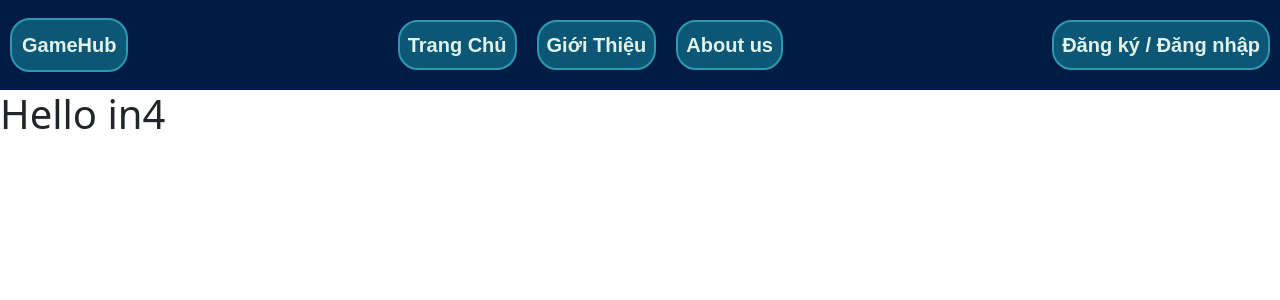
After one commit to qichuang5705/Game-Hub-Platform, a Django app: page /in4user/ in a window 1280 px wide. The commit adds this page. Shown: the top 300 px of the page. Run offline with Django 5.2, Linux system fonts and the light colour scheme.

Commit message:
add html css, thêm chức năng đổi pass

```diff
--- /dev/null
+++ b/login/account/static/css/navbar.css
@@ -0,0 +1,14 @@
+.boxa{
+    background-color: #0C5776;
+    border: 2px #2D99AE solid;
+    border-radius: 20px;
+    margin: 10px;
+    color: white;
+}
+
+.custom-text {
+    color: #E1F2E8;
+    font-size: 20px;
+    font-weight: bold;
+    font-family: Arial, sans-serif;
+}
--- /dev/null
+++ b/login/account/templates/in4user.html
@@ -0,0 +1,11 @@
+<!DOCTYPE html>
+<html>
+    <head></head>
+
+    <body>
+        {% extends 'navbar.html' %}
+        {% block body %}
+        <h1>Hello in4</h1>
+        {% endblock%}
+    </body>
+</html>
--- /dev/null
+++ b/login/account/templates/navbar.html
@@ -0,0 +1,58 @@
+{% load static %}
+<!DOCTYPE html>
+<html lang="en">
+    <head>
+        <meta charset="UTF-8">
+        <link href="https://cdn.jsdelivr.net/npm/bootstrap@5.3.3/dist/css/bootstrap.min.css" rel="stylesheet" integrity="sha384-QWTKZyjpPEjISv5WaRU9OFeRpok6YctnYmDr5pNlyT2bRjXh0JMhjY6hW+ALEwIH" crossorigin="anonymous">
+        <script src="https://cdn.jsdelivr.net/npm/bootstrap@5.3.3/dist/js/bootstrap.bundle.min.js" integrity="sha384-YvpcrYf0tY3lHB60NNkmXc5s9fDVZLESaAA55NDzOxhy9GkcIdslK1eN7N6jIeHz" crossorigin="anonymous"></script>
+        <link rel="stylesheet" href="{%static 'css/navbar.css'%}">
+        <title>{% block title %}GameHub{% endblock %}</title>
+    </head>
+    <!-- navbar -->
+    <body>
+        <nav style="background-color: #001C44;" class="navbar navbar-expand-lg">
+            <a style="padding: 10px;"  href="/" class="navbar-brand custom-text boxa">GameHub</a>
+            <div class="collapse navbar-collapse">
+                <ul class="navbar-nav ml-auto">
+                </ul>
+
+                <ul class="navbar-nav mx-auto">
+                  <div class=""></div>
+                    <li class="nav-item boxa">
+                      <a class="nav-link custom-text" href="/">Trang Chủ</a>
+                    </li>
+                    <li class="nav-item boxa">
+                        <a class="nav-link custom-text" href="">Giới Thiệu</a>
+                    </li>
+                    <li class="nav-item boxa">
+                        <a class="nav-link custom-text" href="">About us</a>
+                    </li>
+                </ul>
+                {% block login %}
+                {% if user.is_authenticated %}
+                <form action="{% url 'logout' %}" method="post">
+                    {% csrf_token %}
+                    <button  class="boxa" type="submit">Đăng xuất</button>
+                </form>
+                <a class="boxa" href="{% url 'password_change' %}">Change Password</a>
+                <a class="boxa" href="{% url 'in4user' %}">Thông tin</a>
+                {% else %}
+                    <ul class="navbar-nav ml-auto">
+                        <li class="nav-item boxa">
+                            <a class="nav-link custom-text" href="{% url 'login' %}">Đăng ký / Đăng nhập</a>
+                        </li>
+                    </ul>
+                {% endif %}
+                {% endblock %}
+            </div>
+        </nav>
+
+        {% block body %}
+        <ul class="navbar-nav ml-auto">
+            <li class="nav-item boxa">
+                <a class="nav-link custom-text" href="{% url 'login' %}">Đăng ký / Đăng nhập</a>
+            </li>
+        </ul>
+        {% endblock %}
+    </body>
+</html>
--- /dev/null
+++ b/login/account/templates/password_change_done.html
@@ -0,0 +1,3 @@
+<h2>Password Changed Successfully</h2>
+<p>Your password was changed successfully!</p>
+<a href="{% ulr 'home' %}"></a>
--- /dev/null
+++ b/login/account/templates/password_change_form.html
@@ -0,0 +1,6 @@
+<h2>Change Password</h2>
+  <form method="post">
+    {% csrf_token %}
+    {{ form.as_p }}
+    <button type="submit">Submit</button>
+  </form>
--- a/login/account/templates/registration/password_change_for.html
+++ /dev/null
@@ -1,6 +0,0 @@
-<h2>change password</h2>
-<form method="POST">
-    {% csrf_token %}
-    {{ form.as_p }}
-    <button type="submit">Login</button>
-</form>
--- a/login/account/urls.py
+++ b/login/account/urls.py
@@ -1,8 +1,15 @@
 from django.urls import path, include
 from .views import *
+from django.contrib.auth import views as auth_views
 
 urlpatterns = [
     path("signup/",signup , name="signup"),
-    path("accounts/", include("django.contrib.auth.urls")),
+
+    #path("accounts/", include("django.contrib.auth.urls")),
+    path("accounts/login/",auth_views.LoginView.as_view(template_name='login.html') , name="login"),
+    path("accounts/logout/",auth_views.LogoutView.as_view(), name="logout"),
+    path('accounts/password_change/', auth_views.PasswordChangeView.as_view(template_name='password_change_form.html'), name='password_change'),
+    path('accounts/password_change/done/', auth_views.PasswordChangeDoneView.as_view(template_name='password_change_done.html'), name='password_change_done'),
     path("", home, name="home"),
+    path("in4user/",in4 , name="in4user"),
 ]
--- a/login/account/views.py
+++ b/login/account/views.py
@@ -3,7 +3,7 @@ from django.contrib.auth.forms import UserCreationForm
 
 
 def home(request):
-    return render(request, 'home.html', {'user': request.user.is_authenticated})
+    return render(request, 'home.html', {'user': request.user})
 
 
 def login(request):
@@ -19,4 +19,7 @@ def signup(request):
             form.save()
     else:
         form = UserCreationForm()
-    return render(request, "registration/signup.html", {"form": form})
+    return render(request, "signup.html", {"form": form})
+
+def in4(request):
+    return render(request, "in4user.html")
--- a/login/log/settings.py
+++ b/login/log/settings.py
@@ -56,7 +56,7 @@ TEMPLATES = [
     {
         'BACKEND': 'django.template.backends.django.DjangoTemplates',
         'DIRS': [
-            BASE_DIR / "templates",
+           BASE_DIR / "templates"
         ],
         'APP_DIRS': True,
         'OPTIONS': {
@@ -128,6 +128,5 @@ STATIC_URL = 'static/'
 
 DEFAULT_AUTO_FIELD = 'django.db.models.BigAutoField'
 
-
 LOGIN_REDIRECT_URL = '/'  # URL sau khi đăng nhập thành công
 LOGOUT_REDIRECT_URL = '/'  # URL sau khi đăng xuất
```
Also changed, not shown: login/account/templates/home.html (+17 -11 lines), login/account/templates/login.html (added, +19 -0 lines), login/account/templates/registration/login.html (deleted, +0 -9 lines), login/account/templates/registration/signup.html (deleted, +0 -9 lines), login/account/templates/signup.html (added, +19 -0 lines).
